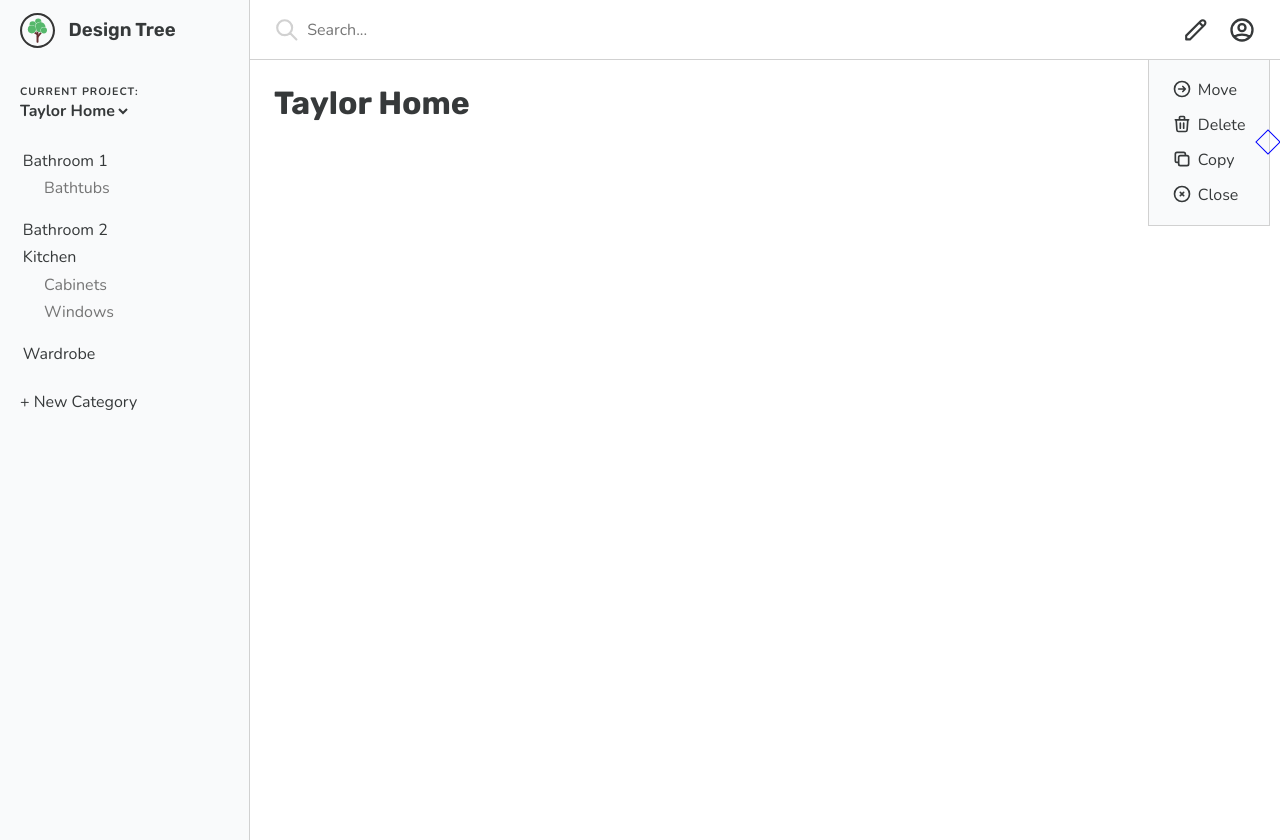
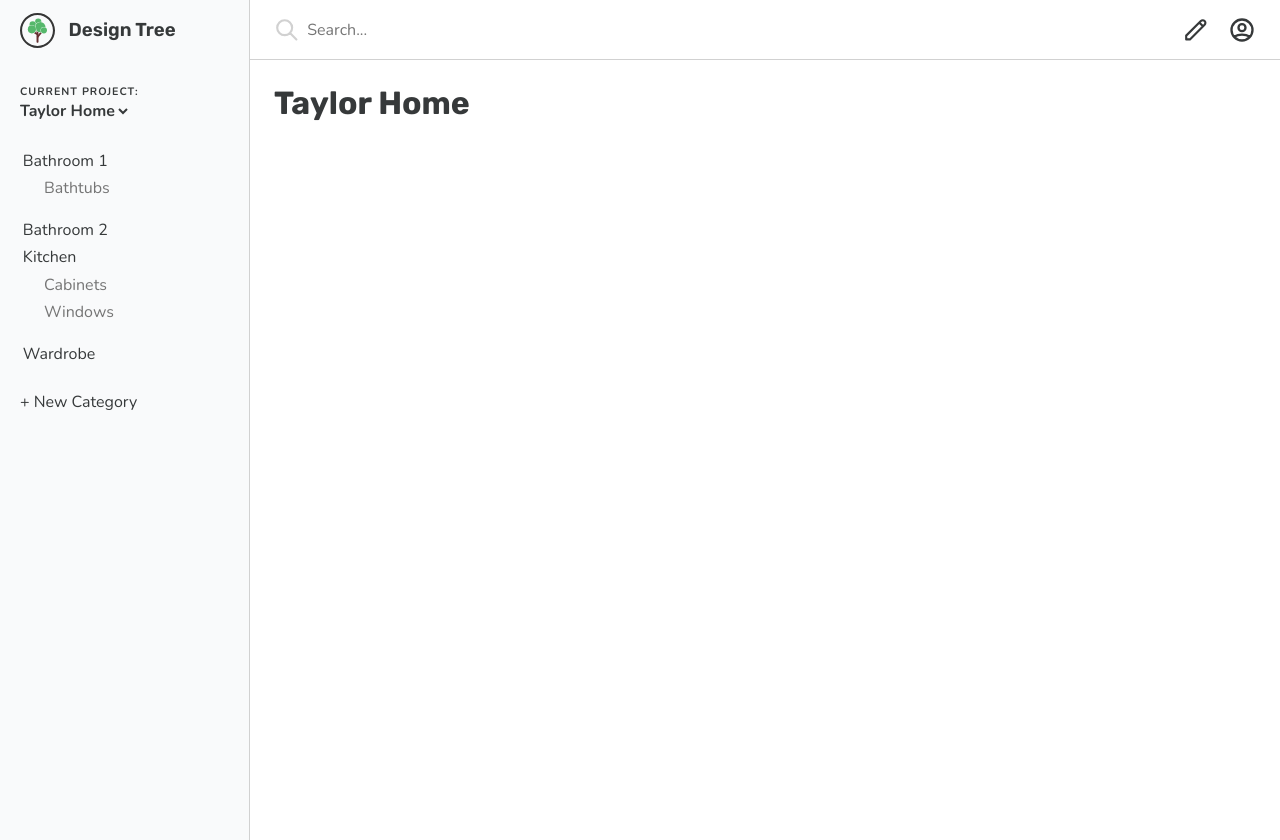
Before and after one commit to peter-yhc/design-tree-web, a React app: page /#/dashboard in a window 1280 px wide. Built offline with nearby package versions, Linux system fonts and the light colour scheme.

Commit message:
finishes off edit dialog

```diff
--- a/src/pages/components/base-container/BaseContainer.tsx
+++ b/src/pages/components/base-container/BaseContainer.tsx
@@ -1,8 +1,10 @@
 import React from 'react';
-import styled from 'styled-components';
+import styled, { css } from 'styled-components';
 import { SearchIcon, UserCircleIcon } from '@heroicons/react/outline';
+import { useSelector } from 'react-redux';
 import SideNav from './components/side-nav/SideNav';
 import EditDialog from './components/edit-dialog/EditDialog';
+import { RootState } from '../../../store';
 
 const Container = styled.div`
   height: 100%;
@@ -23,9 +25,18 @@ const Header = styled.header`
   border-bottom: 1px ${(props) => props.theme.colours.grey} solid;
 `;
 
-const Main = styled.main`
+interface MainProps {
+  highlight?: boolean
+}
+
+const Main = styled.main<MainProps>`
   grid-area: main;
-  padding: ${(props) => props.theme.outerSpacing.medium}
+  padding: ${(props) => props.theme.outerSpacing.medium};
+  transition: all ease-in-out 150ms;
+
+  ${(props) => props.highlight && css`
+    box-shadow: inset 0 0 2px 1px ${props.theme.colours.secondary};
+  `};
 `;
 
 const SearchBox = styled.div`
@@ -66,6 +77,8 @@ interface BaseContainerProps {
 }
 
 export default function BaseContainer({ children }: BaseContainerProps) {
+  const editMode = useSelector((state: RootState) => state.system.inEditMode);
+
   return (
     <Container>
       <Nav />
@@ -79,7 +92,7 @@ export default function BaseContainer({ children }: BaseContainerProps) {
           <UserCircle />
         </SecondaryLinks>
       </Header>
-      <Main>
+      <Main highlight={editMode}>
         {children}
       </Main>
     </Container>
--- a/src/pages/components/base-container/components/edit-dialog/EditDialog.tsx
+++ b/src/pages/components/base-container/components/edit-dialog/EditDialog.tsx
@@ -1,8 +1,13 @@
 import {
   PencilIcon, ArrowCircleRightIcon, DuplicateIcon, TrashIcon, XCircleIcon,
 } from '@heroicons/react/outline';
-import React, { useState } from 'react';
+import React, { useEffect } from 'react';
 import styled, { css } from 'styled-components';
+import { useDispatch, useSelector } from 'react-redux';
+import { RootState } from 'store';
+import systemStore from 'store/system/system-store';
+import Button from 'pages/components/button/Button';
+import { useRouteMatch } from 'react-router-dom';
 
 const Container = styled.div`
   position: relative;
@@ -19,69 +24,67 @@ const EditButton = styled.button`
   background-color: transparent;
 `;
 
+const ActionButton = styled(Button)`
+  margin: 0.4em;
+  border: 1px solid ${(props) => props.theme.colours.white};
+  background-color: ${(props) => props.theme.colours.white};
+  box-shadow: 0 0 3px 1px hsl(0,0%,80%);
+  transition: all linear 150ms;
+
+  & > svg {
+    margin-right: ${(props) => props.theme.outerSpacing.small}
+  }
+
+  &:hover {
+    border: 1px solid ${(props) => props.theme.colours.secondary};
+  }
+`;
+
 const Dialog = styled.div`
   position: fixed;
   top: 59px;
   right: 10px;
-  border: 1px solid ${(props) => props.theme.colours.grey};
   display: flex;
   flex-direction: column;
   padding: ${(props) => props.theme.innerSpacing.medium};
-  transition: right ease-out 0.4s;
-  background-color: ${(props) => props.theme.colours.lightGrey};
+  transition: right ease-in-out 0.3s;
 
   ${(props) => props.hidden && css`
-    right: -100%;
+    right: -200px;
   `}
-
-  &:before {
-    position: absolute;
-    top: 50%;
-    right: -0.5em;
-    transform: translateY(-50%) rotate(45deg);
-    content: ' ';
-    border: 1px solid blue;
-    width: 1em;
-    height: 1em;
-  }
-`;
-
-const Button = styled.button`
-  border: 0;
-  background-color: transparent;
-  display: flex;
-  margin: ${(props) => props.theme.outerSpacing.tiny};
-
-  & > svg {
-    margin-right: ${(props) => props.theme.outerSpacing.tiny}
-  }
 `;
 
 export default function EditDialog() {
-  const [dialogHidden, setDialogHidden] = useState(false);
+  const dispatch = useDispatch();
+  const inEditMode = useSelector((state: RootState) => state.system.inEditMode);
+  const match = useRouteMatch();
+
+  useEffect(() => {
+    dispatch(systemStore.actions.toggleEditMode(false));
+  }, [match]);
 
   return (
     <Container>
-      <EditButton onClick={() => setDialogHidden(!dialogHidden)}>
+      <EditButton onClick={() => dispatch(systemStore.actions.toggleEditMode(!inEditMode))}>
         <PencilIcon width="1.6em" />
       </EditButton>
-      <Dialog hidden={dialogHidden}>
-        <Button>
+      <Dialog hidden={!inEditMode}>
+        <ActionButton>
           <ArrowCircleRightIcon width={20} />
           Move
-        </Button>
-        <Button>
+        </ActionButton>
+        <ActionButton>
           <TrashIcon width={20} />
           Delete
-        </Button>
-        <Button>
+        </ActionButton>
+        <ActionButton>
           <DuplicateIcon width={20} />
           Copy
-        </Button>
-        <Button>
+        </ActionButton>
+        <ActionButton>
           <XCircleIcon width={20} />
           Close
-        </Button>
+        </ActionButton>
       </Dialog>
     </Container>
   );
--- a/src/pages/components/button/Button.tsx
+++ b/src/pages/components/button/Button.tsx
@@ -2,9 +2,10 @@ import React from 'react';
 import styled, { css } from 'styled-components';
 
 const Button = styled.button<ButtonProps>`
+  display: flex;
   border: 1px ${(props) => props.theme.colours.grey} solid;
   border-radius: 4px;
-  padding: ${(props) => props.theme.innerSpacing.small} ${(props) => props.theme.innerSpacing.medium};
+  padding: 0.4em 0.75em;
   background-color: transparent;
   color: ${(props) => props.theme.colours.black};
   cursor: pointer;
--- a/src/store/system/system-store.ts
+++ b/src/store/system/system-store.ts
@@ -2,15 +2,18 @@ import { createSlice } from '@reduxjs/toolkit';
 
 interface InitialStateType {
     activeProjectId?: string;
+    inEditMode: boolean;
 }
 
 const { actions, reducer } = createSlice({
   name: 'system',
   initialState: {
     activeProjectId: 'taylor-home',
+    inEditMode: false,
   } as InitialStateType,
   reducers: {
     changeActiveProject: (state, action) => ({ ...state, activeProjectId: action.payload }),
+    toggleEditMode: ((state, action) => ({ ...state, inEditMode: action.payload })),
   },
 });
 
```
